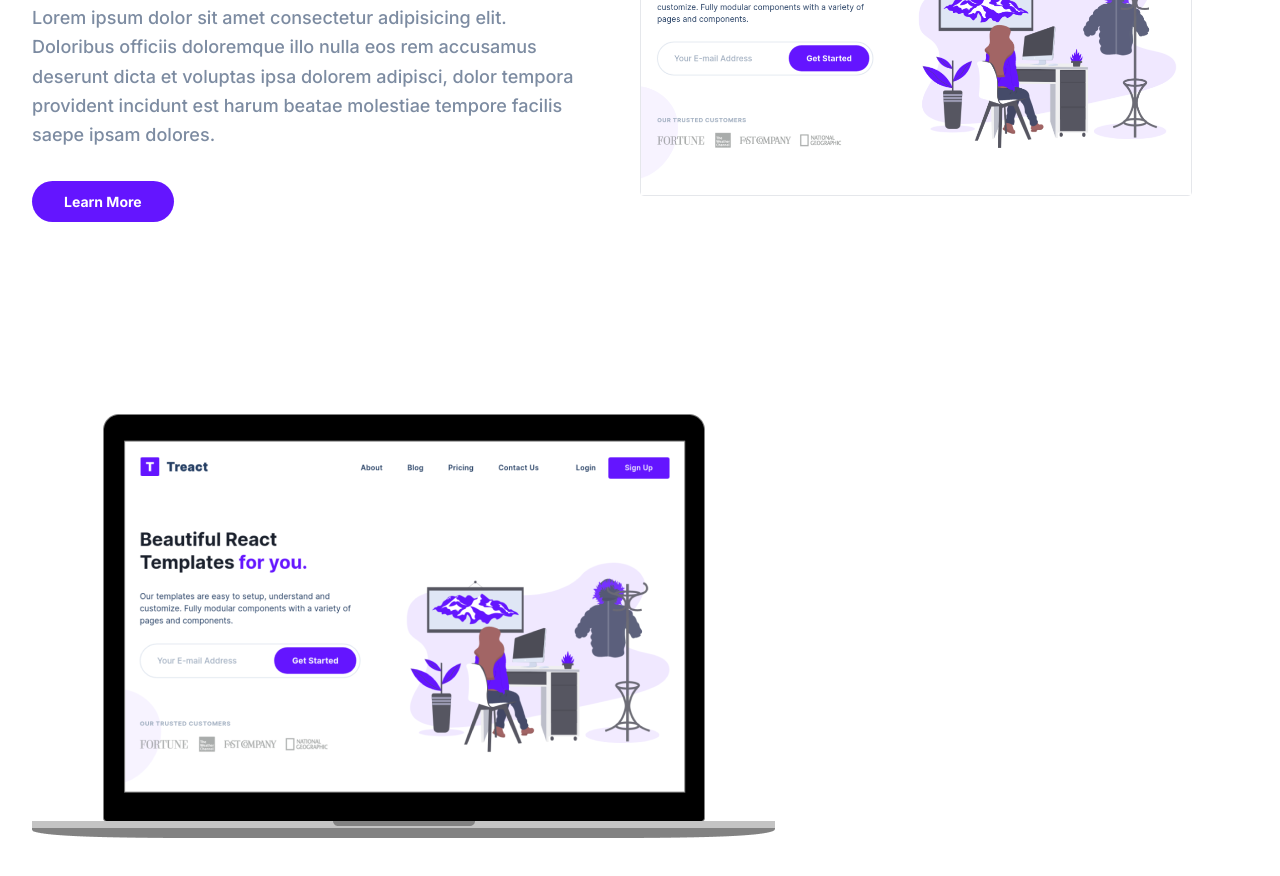
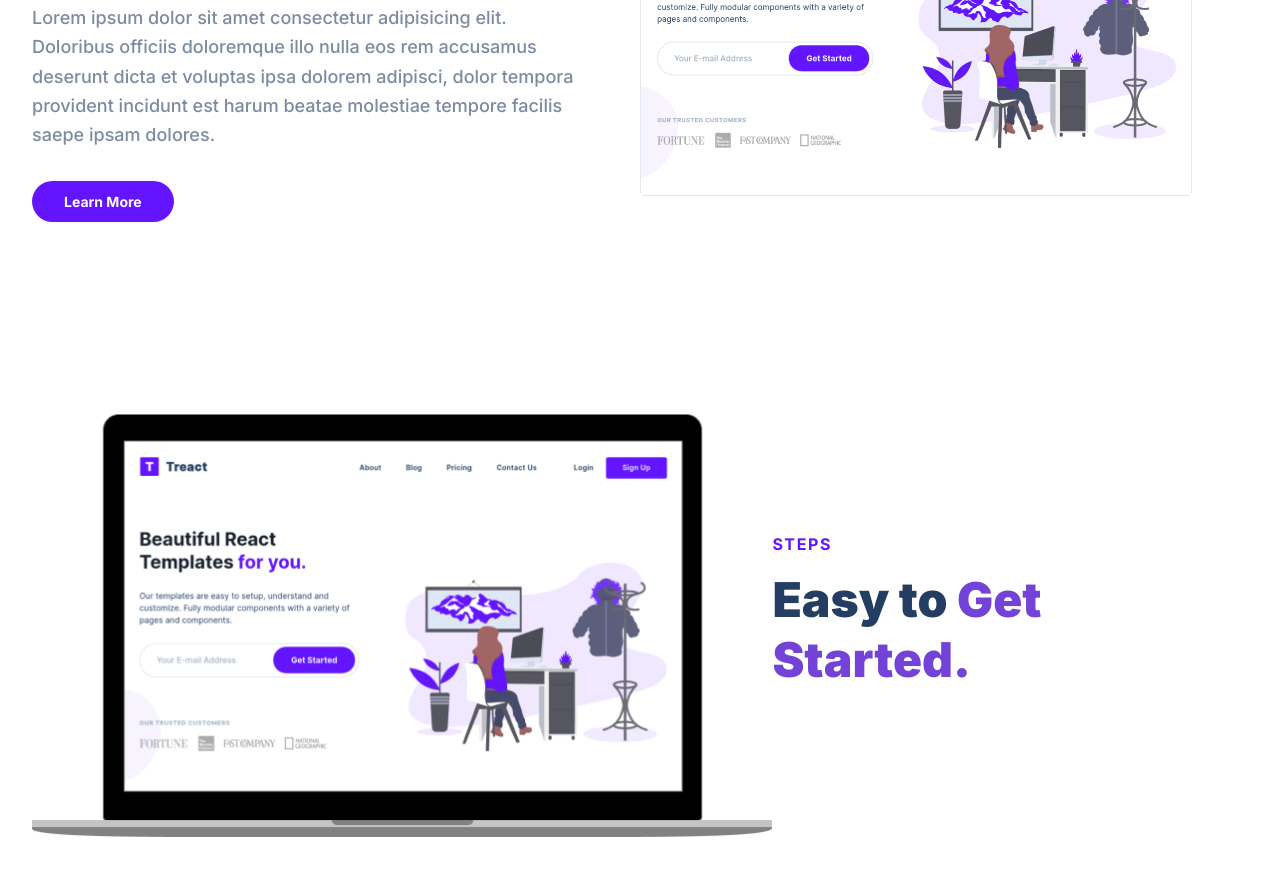
Before and after one commit to elizabeth-1212/Treact-Final, a plain HTML site: page index.html in a window 1280 px wide. Shown: the part 2040-2916 px from the top of the page. Drawn offline with Linux system fonts and the light colour scheme; a script that the page names is missing.

Commit message:
changes3

```diff
--- a/index.html
+++ b/index.html
@@ -86,7 +86,7 @@
         <div class="container">
           <div class="row">
             <div class="header__description">
-              <h1>
+              <h1 class="header__description--header">
                 Beautiful React Templates <span class="purple">for you.</span>
               </h1>
               <p class="header__description--para">
@@ -274,8 +274,27 @@
       <div class="container">
         <div class="row">
           <figure class="steps__img--wrapper">
-          <img src="./assets/hero-screenshot-2.241aac1fbc66db29d873.png" alt="" class="steps__img">
+            <img
+              src="./assets/hero-screenshot-2.241aac1fbc66db29d873.png"
+              alt=""
+              class="steps__img"
+            />
           </figure>
+          <div class="steps__text">
+            <h4 class="steps__h4">STEPS</h4>
+            <h1 class="steps__h1">
+              Easy to <span class="purple">Get Started.</span>
+            </h1>
+            <div class="steps__list">
+              <div class="steps">
+                <div class="step__number"></div>
+                <div class="step__description">
+                  <div class="step__title"></div>
+                  <p class="steps__para"></p>
+                </div>
+              </div>
+            </div>
+          </div>
         </div>
       </div>
     </section>
--- a/styles.css
+++ b/styles.css
@@ -221,7 +221,7 @@ header {
     justify-content: center;
 }
 
-h1 {
+.header__description--header {
     font-size: 40px;
     color: #1a202c;
 }
@@ -385,7 +385,7 @@ img {
     width: 50%;
 }
 
-.quality__h4{
+.quality__h4 {
     font-size: 16px;
     font-weight: 700;
     color: #6415ff;
@@ -436,3 +436,21 @@ img {
 
 
 /*STEPS*/
+
+
+
+
+.steps__h4 {
+    font-size: 16px;
+    font-weight: 700;
+    color: #6415ff;
+    letter-spacing: 1.6px;
+}
+
+.steps__h1 {
+    font-size: 48px;
+    font-weight: 900;
+    color: rgb(36, 62, 99);
+    line-height: 1.25;
+    margin: 16px 0;
+}
```
